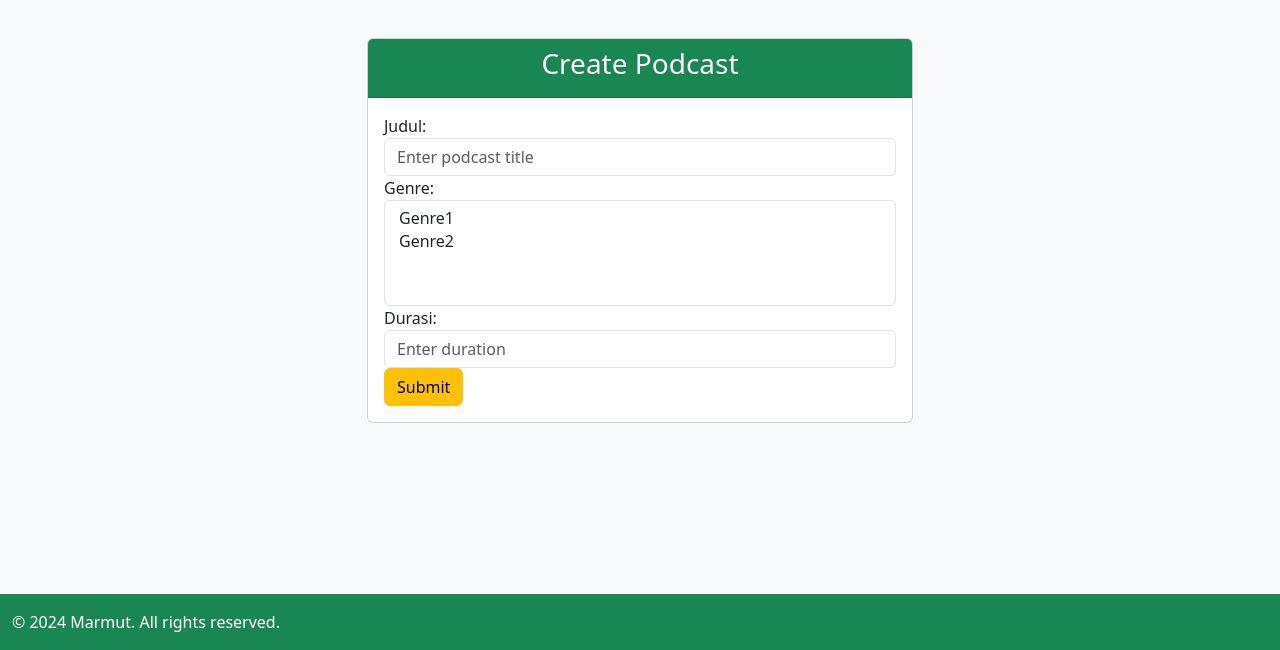
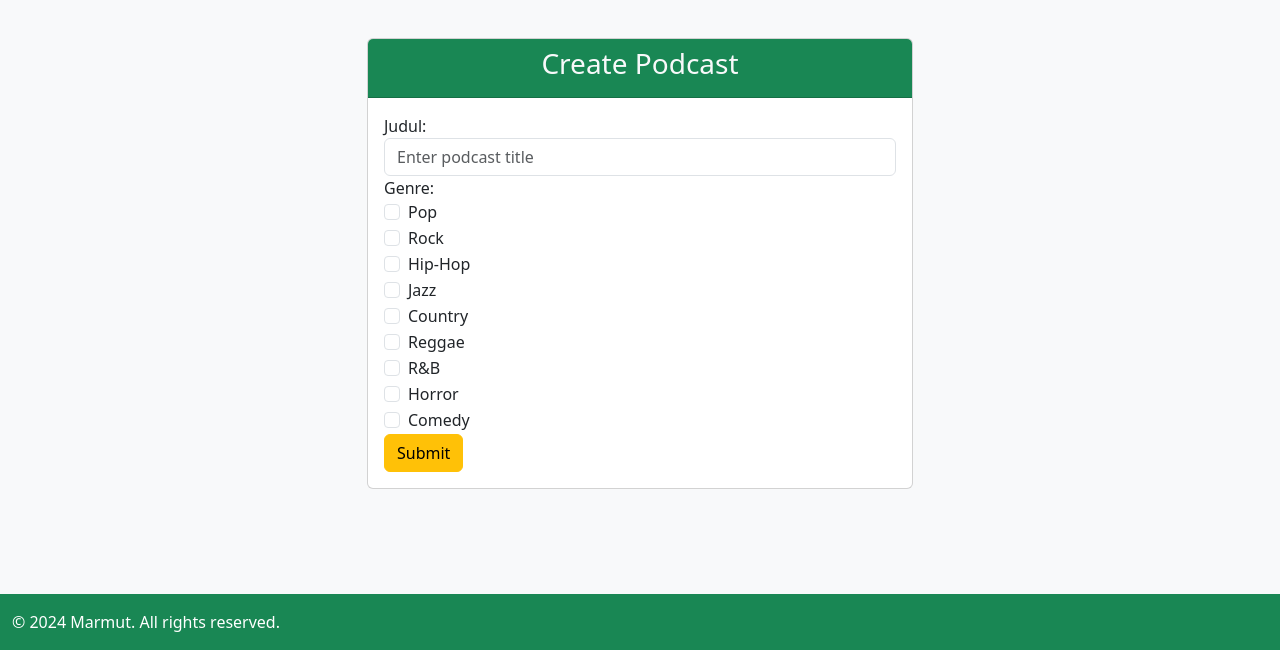
Before and after one commit to Akmal76/BasisData-Proyek-Marmut, a Django app: template biru/templates/createpodcast.html in a window 1280 px wide. Shown: the part 150-800 px from the top of the page. Run offline with Django 3.2, Linux system fonts and the light colour scheme; the template is opened without the code that fills it, so the values that code supplies are empty; some libraries are stand-ins or nearby versions.

Commit message:
crud podcast uda, ru chart udah, sisa play podcast

```diff
--- a/biru/templates/createepisode.html
+++ b/biru/templates/createepisode.html
@@ -80,7 +80,7 @@
                             {% csrf_token %}
                             <div class="form-group">
                                 <label for="podcast">Podcast:</label>
-                                <input type="text" class="form-control" id="podcast" value="Podcast1" readonly>
+                                <input type="text" class="form-control" id="podcast" value={{ podcast_title }} readonly>
                             </div>
                             <div class="form-group">
                                 <label for="title">Judul:</label>
--- a/biru/templates/createpodcast.html
+++ b/biru/templates/createpodcast.html
@@ -76,23 +76,68 @@
                         <h3 class="card-title">Create Podcast</h3>
                     </div>
                     <div class="card-body">
-                        <form>
+                        <form method="post">
+    {% csrf_token %}
     <div class="form-group">
         <label for="title">Judul:</label>
-                                <input type="text" class="form-control" id="title" placeholder="Enter podcast title">
+        <input type="text" class="form-control" id="title" name="title" placeholder="Enter podcast title">
     </div>
     <div class="form-group">
     <label for="genre">Genre:</label>
-                                <select multiple class="form-control" id="genre">
-                                    <!-- Option values will be filled with the list of genres on the Marmut platform -->
-                                    <option value="genre1">Genre1</option>
-                                    <option value="genre2">Genre2</option>
-                                    <!-- Add more options as needed -->
-                                </select>
+        <div class="form-check">
+    <input class="form-check-input" type="checkbox" value="Pop" id="genre_pop" name="genre">
+    <label class="form-check-label" for="genre_pop">
+        Pop
+    </label>
 </div>
-                            <div class="form-group">
-                                <label for="duration">Durasi:</label>
-                                <input type="text" class="form-control" id="duration" placeholder="Enter duration">
+<div class="form-check">
+    <input class="form-check-input" type="checkbox" value="Rock" id="genre_rock" name="genre">
+    <label class="form-check-label" for="genre_rock">
+        Rock
+    </label>
+</div>
+<div class="form-check">
+    <input class="form-check-input" type="checkbox" value="Hip-Hop" id="genre_hiphop" name="genre">
+    <label class="form-check-label" for="genre_hiphop">
+        Hip-Hop
+    </label>
+</div>
+<div class="form-check">
+    <input class="form-check-input" type="checkbox" value="Jazz" id="genre_jazz" name="genre">
+    <label class="form-check-label" for="genre_jazz">
+        Jazz
+    </label>
+</div>
+<div class="form-check">
+    <input class="form-check-input" type="checkbox" value="Country" id="genre_country" name="genre">
+    <label class="form-check-label" for="genre_country">
+        Country
+    </label>
+</div>
+<div class="form-check">
+    <input class="form-check-input" type="checkbox" value="Reggae" id="genre_reggae" name="genre">
+    <label class="form-check-label" for="genre_reggae">
+        Reggae
+    </label>
+</div>
+<div class="form-check">
+    <input class="form-check-input" type="checkbox" value="R&B" id="genre_rnb" name="genre">
+    <label class="form-check-label" for="genre_rnb">
+        R&B
+    </label>
+</div>
+<div class="form-check">
+    <input class="form-check-input" type="checkbox" value="Horror" id="genre_horror" name="genre">
+    <label class="form-check-label" for="genre_horror">
+        Horror
+    </label>
+</div>
+<div class="form-check">
+    <input class="form-check-input" type="checkbox" value="Comedy" id="genre_comedy" name="genre">
+    <label class="form-check-label" for="genre_comedy">
+        Comedy
+    </label>
+</div>
     </div>
     <button type="submit" class="btn btn-warning">Submit</button>
 </form>
--- a/biru/urls.py
+++ b/biru/urls.py
@@ -5,7 +5,7 @@ from . import views
 
 urlpatterns = [
     path('podcast/<uuid:podcast_id>/', podcast, name='podcast'),
-    path('podcasts/<int:podcast_id>/', get_podcast_details, name='get_podcast_details'),
+    path('podcast-detail/<uuid:podcast_id>/', views.get_podcast_details, name='get_podcast_details'),
     path('chartDetails/', views.get_chart_details, name='get_chart_details'),
     path('chartDetailsWeekly/', views.get_chart_details_weekly, name='get_chart_details_weekly'),
     path('chart/', chart_view, name='chart'),
@@ -13,6 +13,6 @@ urlpatterns = [
     path('delete_podcast/<uuid:podcast_id>/', delete_podcast, name='delete_podcast'),
     path('list_podcasts/', podcast, name='podcast'),
     path('create_episode/<uuid:podcast_id>/', create_episode, name='create_episode'),
-    path('delete_episode/<uuid:episode_id>/', delete_episode, name='delete_episode'),
-    path('list_episodes/<str:podcast_id>/', views.list_episode, name='list_episodes'),
+    path('delete_episode/<uuid:episode_id>/<uuid:podcast_id>/', delete_episode, name='delete_episode'),
+    path('episodes/<str:podcast_id>/', views.list_episode, name='episodes'),
 ]
--- a/templates/base.html
+++ b/templates/base.html
@@ -50,6 +50,7 @@
               if (user.isLoggedIn) {
                 links.push('<li class="nav-item"><a class="nav-link" href="#">Dashboard</a></li>')
                 links.push('<li class="nav-item"><a class="nav-link" href="/chart/">Chart</a></li>')
+                links.push('<li class="nav-item"><a class="nav-link" href="/list_podcasts/">Podcast</a></li>')
                 links.push('<li class="nav-item"><a class="nav-link" href="#">Search Bar</a></li>')
                 links.push('<li class="nav-item"><a class="nav-link" href="#">Kelola Playlist</a></li>')
 
```
Also changed, not shown: biru/templates/episode.html (+5 -2 lines), biru/templates/podcast.html (+12 -5 lines), biru/templates/podcastdetail.html (+13 -19 lines), biru/views.py (+65 -42 lines). Lines whose indentation alone changed are shown as unchanged.
